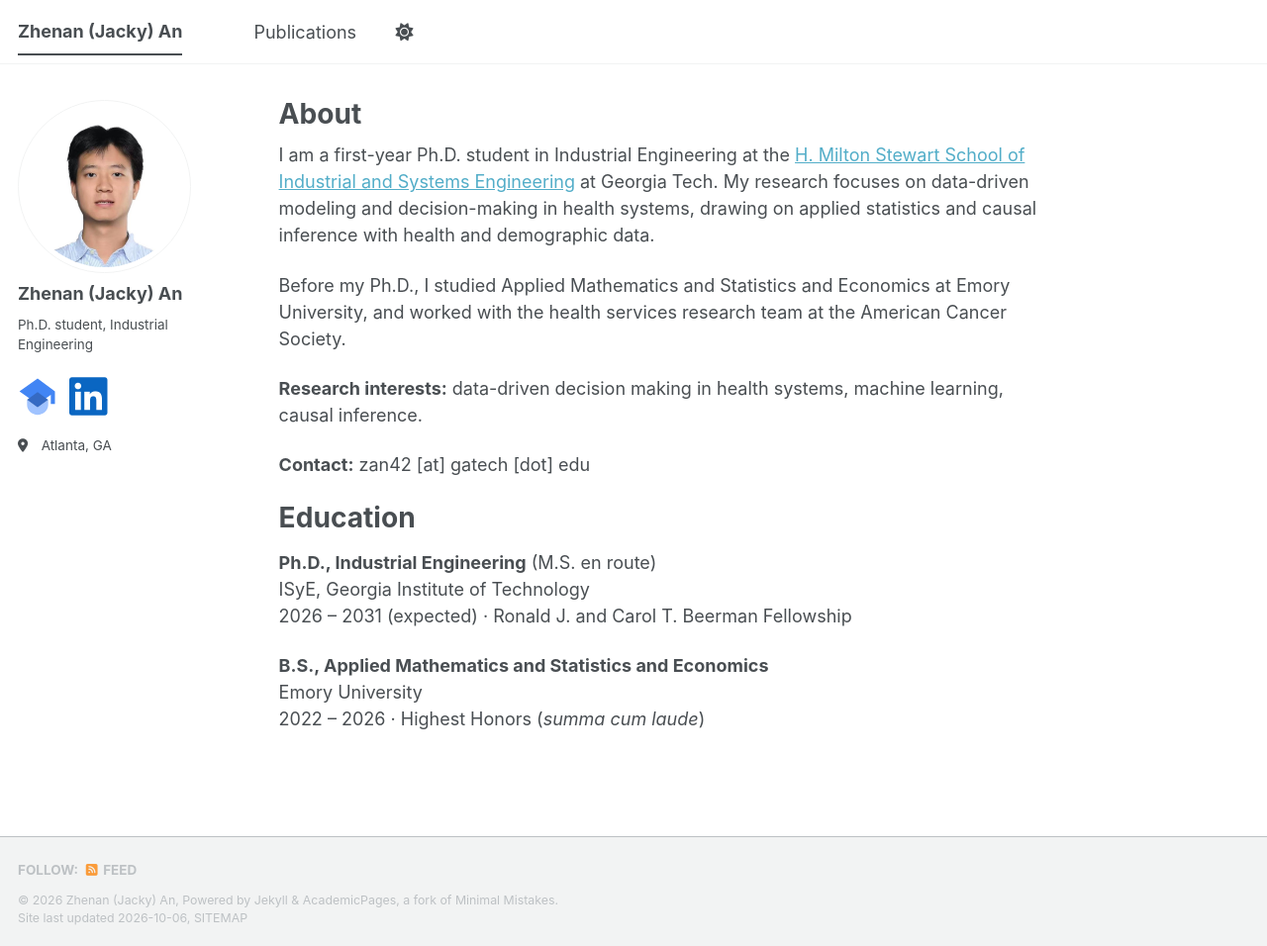
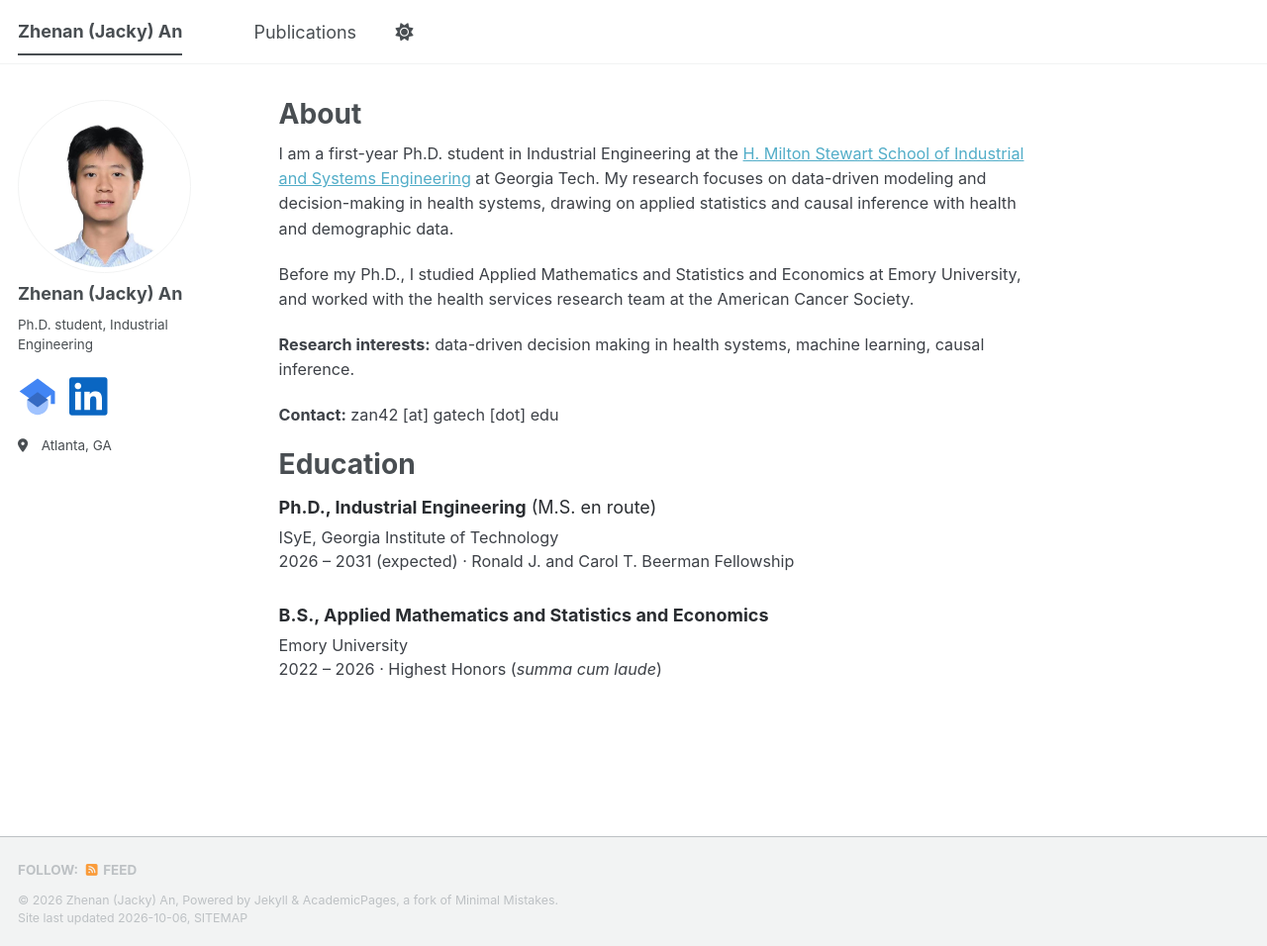
Before and after one commit to JackyAn0072/jackyan0072.github.io, a Jekyll site: the page built from _pages/about.md, in a window 1280 px wide and 956 px high. Shown: the whole window at 99% size. Built offline with Jekyll 4.4.1, drawn with Linux system fonts in a browser that asks for light colours; a style sheet for code colours, icons or effects is not loaded.

Commit message:
Home page: same type scale as publications
Co-Authored-By: Claude Sonnet 5.5 <noreply@anthropic.com>

```diff
--- a/_pages/about.md
+++ b/_pages/about.md
@@ -7,6 +7,8 @@ redirect_from:
   - /about.html
 ---
 
+<div class="home-text" markdown="1">
+
 I am a first-year Ph.D. student in Industrial Engineering at the [H. Milton Stewart School of Industrial and Systems Engineering](https://www.isye.gatech.edu/) at Georgia Tech. My research focuses on data-driven modeling and decision-making in health systems, drawing on applied statistics and causal inference with health and demographic data.
 
 Before my Ph.D., I studied Applied Mathematics and Statistics and Economics at Emory University, and worked with the health services research team at the American Cancer Society.
@@ -15,13 +17,17 @@ Before my Ph.D., I studied Applied Mathematics and Statistics and Economics at E
 
 **Contact:** zan42 [at] gatech [dot] edu
 
+</div>
+
 Education
 ======
 
-**Ph.D., Industrial Engineering** (M.S. en route)
-<br>ISyE, Georgia Institute of Technology
-<br>2026 -- 2031 (expected) · Ronald J. and Carol T. Beerman Fellowship
+<div class="edu">
+  <p class="edu__head"><b>Ph.D., Industrial Engineering</b> (M.S. en route)</p>
+  <p class="edu__sub">ISyE, Georgia Institute of Technology<br>2026 &ndash; 2031 (expected) &middot; Ronald J. and Carol T. Beerman Fellowship</p>
+</div>
 
-**B.S., Applied Mathematics and Statistics and Economics**
-<br>Emory University
-<br>2022 -- 2026 · Highest Honors (*summa cum laude*)
+<div class="edu">
+  <p class="edu__head"><b>B.S., Applied Mathematics and Statistics and Economics</b></p>
+  <p class="edu__sub">Emory University<br>2022 &ndash; 2026 &middot; Highest Honors (<i>summa cum laude</i>)</p>
+</div>
--- a/_sass/layout/_archive.scss
+++ b/_sass/layout/_archive.scss
@@ -295,3 +295,28 @@
     margin-left: 0.9em;
   }
 }
+
+/* Home page: same type scale as the publication list (18px heads, 0.9em detail lines) */
+.home-text p {
+  font-size: 0.9em;
+  line-height: 1.55;
+  color: #3d4147;
+}
+
+.edu {
+  margin: 0 0 1.7em;
+}
+
+.edu .edu__head {
+  margin: 0 0 0.3em;
+  font-size: 1em;
+  line-height: 1.35;
+  color: #2a2d31;
+}
+
+.edu .edu__sub {
+  margin: 0;
+  font-size: 0.9em;
+  line-height: 1.5;
+  color: #3d4147;
+}
```
